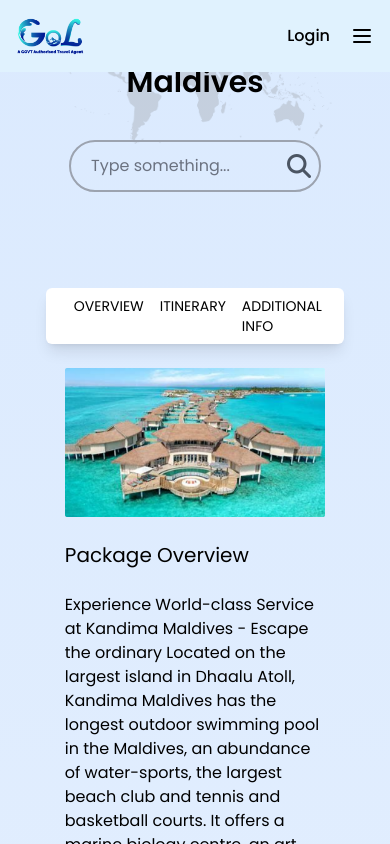
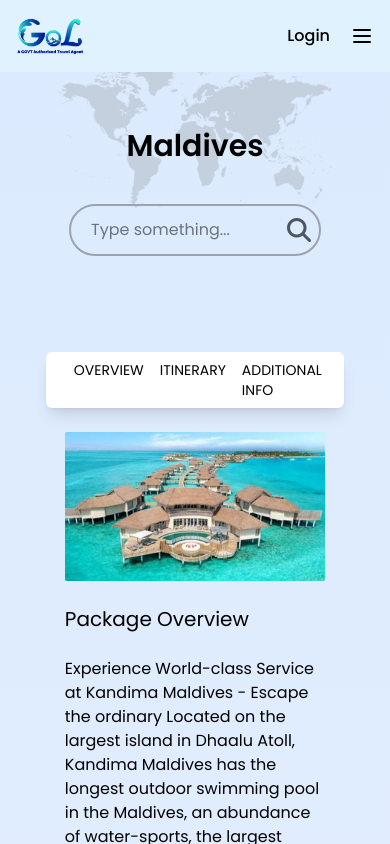
Before and after one commit to pranavpremanand/travels-site, a React (Create React App) app in the folder client/: page /packages in a window 390 px wide. Shown: the top 844 px of the page. Built offline with nearby package versions, Linux system fonts and the light colour scheme.

Commit message:
style issue fixed

```diff
--- a/client/src/Components/About/About.jsx
+++ b/client/src/Components/About/About.jsx
@@ -18,7 +18,7 @@
 
 const About = () => {
   return (
-    <div className="flex flex-col justify-center">
+    <div className="flex flex-col justify-center pt-16 md:pt-0">
       <div
         className="relative h-60 md:h-screen bg-contain self-center flex justify-center"
         style={{
--- a/client/src/Components/Contents/Contents.jsx
+++ b/client/src/Components/Contents/Contents.jsx
@@ -51,7 +51,7 @@
   };
   return (
     <>
-      <div className="flex flex-col">
+      <div className="flex flex-col pt-16 md:pt-0">
         <div
           className="bg-cover h-96 md:h-screen flex items-center"
           style={{ backgroundImage: `url(${banner ? banner : NotFoundImg})` }}
--- a/client/src/Components/Packages/Package.jsx
+++ b/client/src/Components/Packages/Package.jsx
@@ -17,7 +17,7 @@
 ];
 const Packages = () => {
   return (
-    <div className="flex flex-col justify-center">
+    <div className="flex flex-col justify-center pt-16 md:pt-0">
       <div
         className="relative h-60 mb-12 md:mb-32 lg:mb-0 lg:h-screen bg-contain self-center flex justify-center"
         style={{
```
